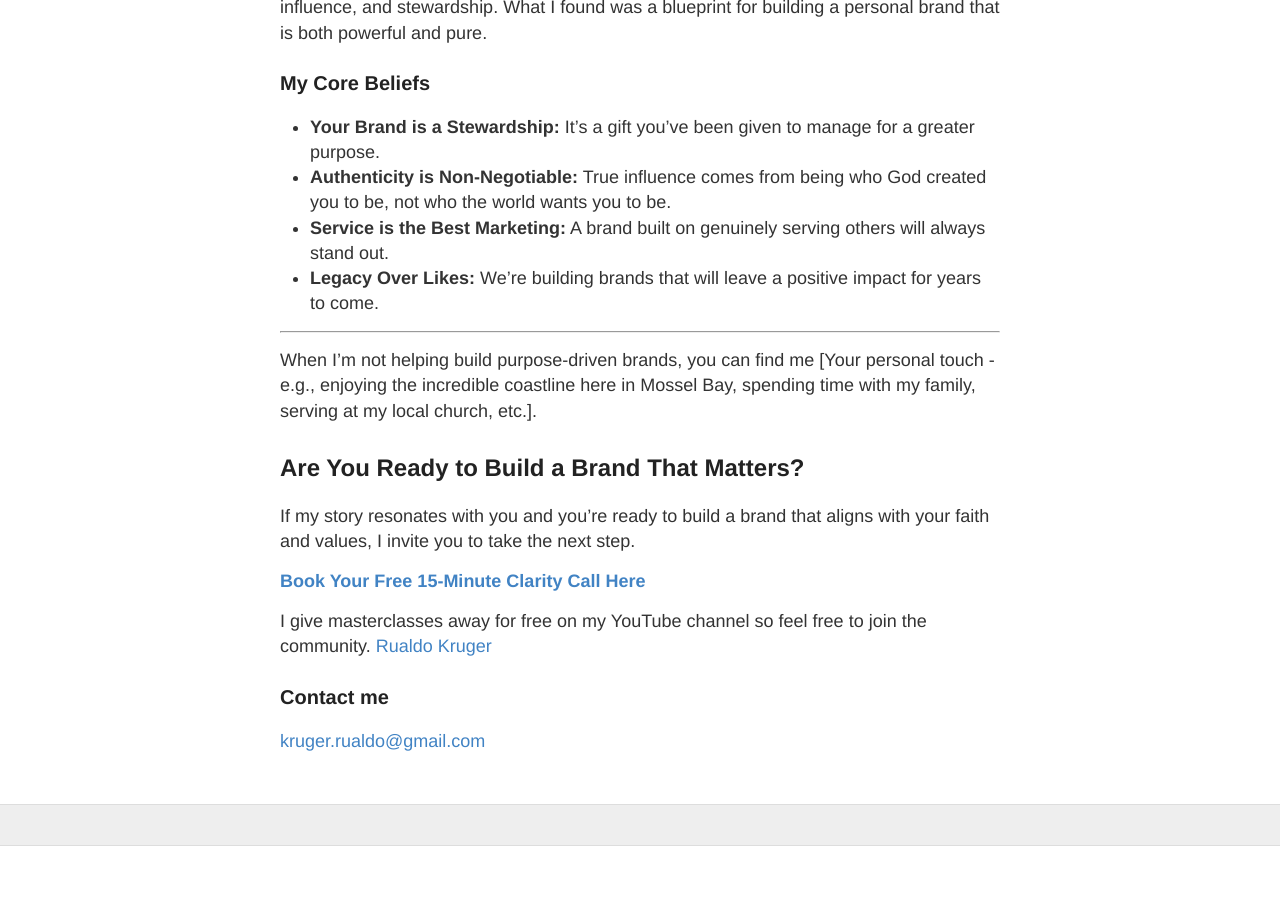
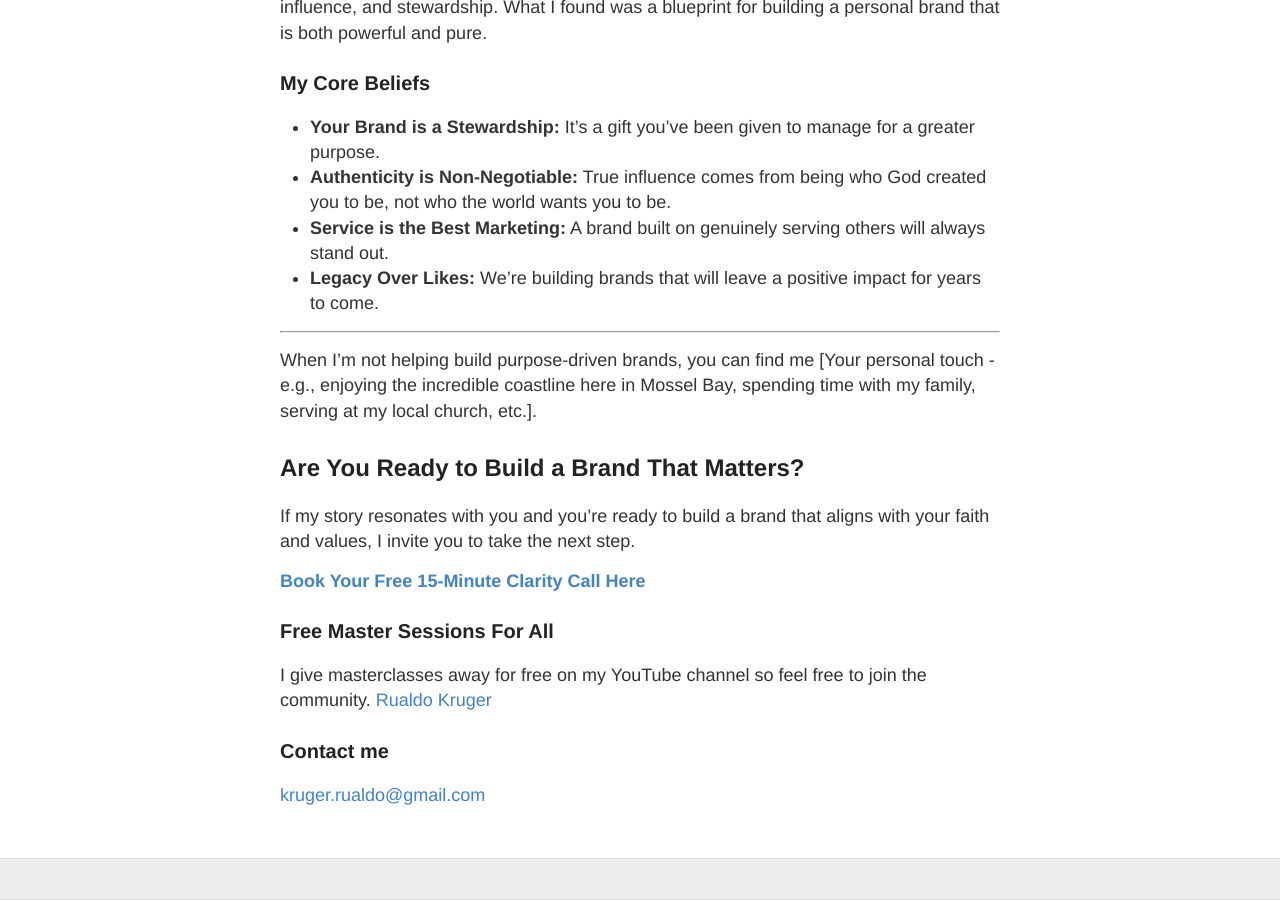
Before and after one commit to rualdo12/Rualdo-Kruger.github.io, a Jekyll site: the page built from about.md, in a window 1280 px wide and 900 px high, scrolled down 780 px. Built offline with Jekyll 4.4.1, drawn with Linux system fonts in a browser that asks for light colours; before the commit the page ends 1626 px from its top, so only the background shows below that.

Commit message:
Update about.md

```diff
--- a/about.md
+++ b/about.md
@@ -36,6 +36,8 @@ If my story resonates with you and you're ready to build a brand that aligns wit
 
 **[Book Your Free 15-Minute Clarity Call Here](https://calendly.com/your-link)**
 
+### Free Master Sessions For All
+
 I give masterclasses away for free on my YouTube channel so feel free to join the community. [Rualdo Kruger](https://www.youtube.com/@Rualdo_Kruger)
 
 ### Contact me
```
